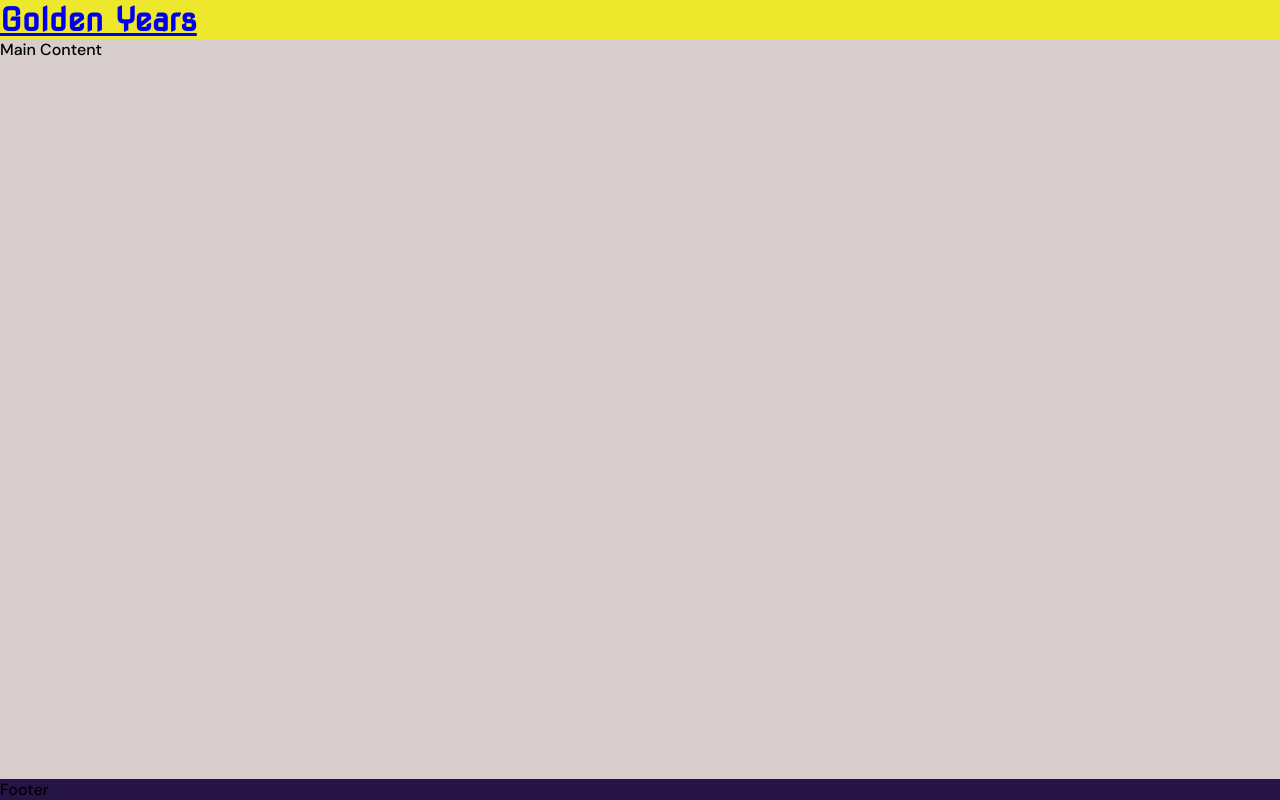
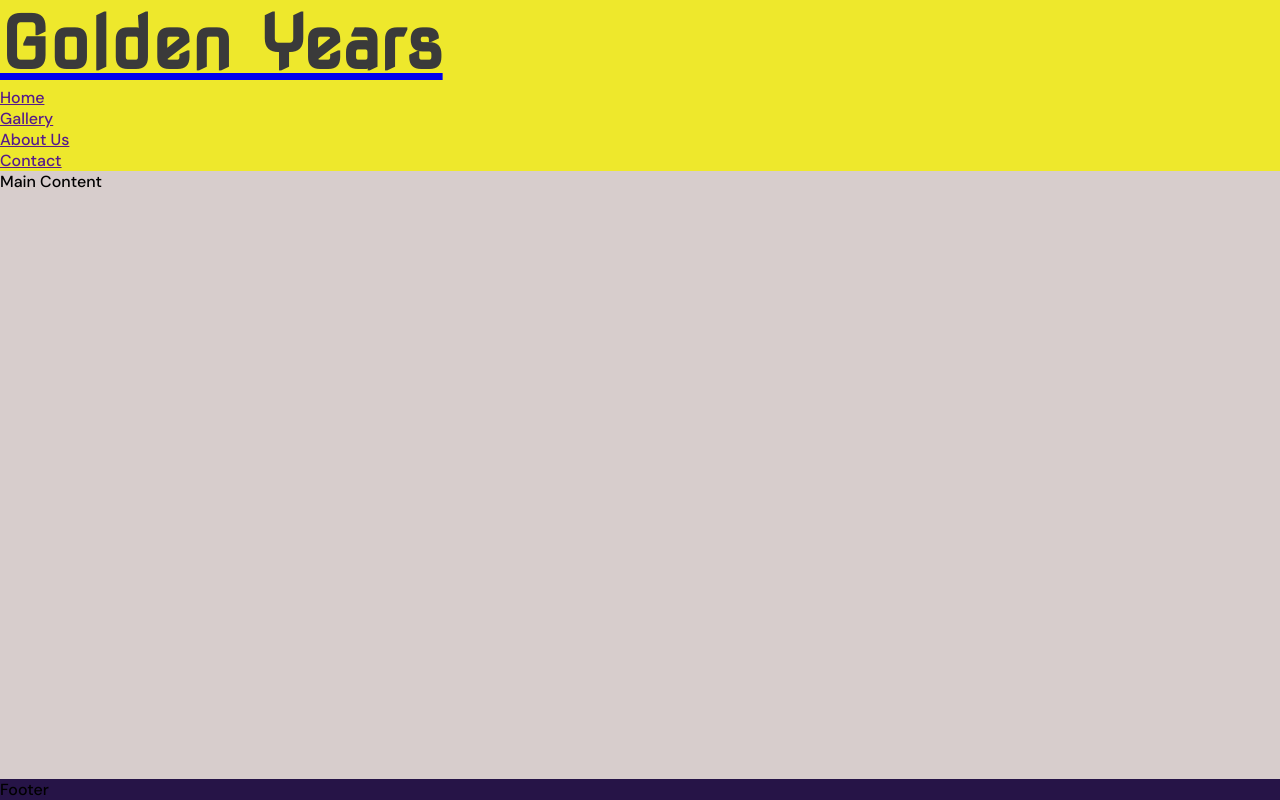
Before and after one commit to Ashiesamuel12/Golden-Years, a plain HTML site: page index.html in a window 1280 px wide. Drawn offline with Linux system fonts and the light colour scheme.

Commit message:
Navigation bar created and read.md file started

```diff
--- a/assets/css/style.css
+++ b/assets/css/style.css
@@ -3,18 +3,18 @@
 
 
 /*Asterisk selector to overide default styles from browser*/
-*{
+* {
     padding: 0;
     margin: 0;
     border: none;
 }
 
 /*General styles*/
-body{
+body {
     flex-direction: column;
     display: flex;
     min-height: 100vh;
-    font-family: 'DM Sans' , sans-serif;
+    font-family: 'DM Sans', sans-serif;
 }
 
 
@@ -25,8 +25,11 @@ header {
     background-color: #EEE82C;
 }
 
-h1{
-    font-family: 'Nova square' , sans-serif;
+h1 {
+    font-family: 'Nova square', sans-serif;
+    color: #3a3a3a;
+    font-size: 72px;
+
 }
 
 /*Main Content*/
@@ -34,8 +37,8 @@ main {
 
     background-color: #D7CDCC;
 
-/*Make main element push footer down*/
-flex: 1 0 auto;
+    /*Make main element push footer down*/
+    flex: 1 0 auto;
 
 }
 
--- a/index.html
+++ b/index.html
@@ -39,6 +39,17 @@
         <a href="index.html">
             <h1 id="logo">Golden Years</h1>
         </a>
+
+        <!--Navigation-->
+
+        <nav>
+            <ul>
+                <li> <a href="">Home</a></li>
+                <li> <a href="">Gallery</a></li>
+                <li> <a href="">About Us</a></li>
+                <li> <a href="">Contact</a></li>
+            </ul>
+        </nav>
     </header>
     <!--Main Content-->
     <main>Main Content</main>
```
Also changed, not shown: 1 other file.
